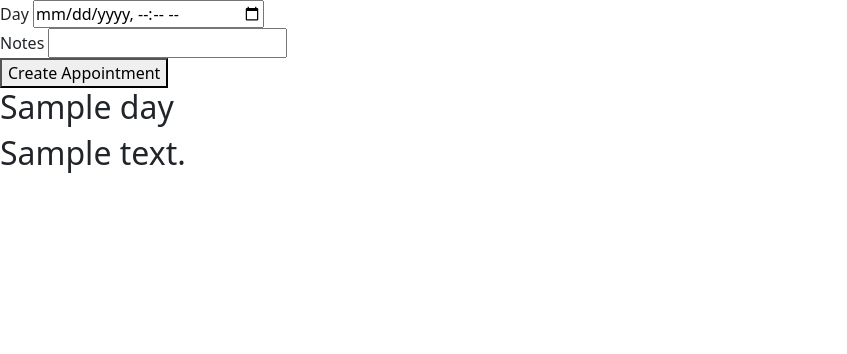
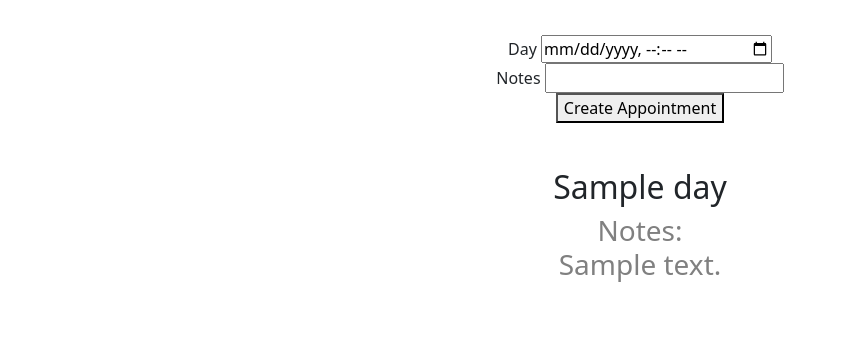
Before and after one commit to jerenteria/appointment_project, a Django app: template appointment_project/appointment_app/templates/index.html in a window 1280 px wide. Shown: the top 354 px of the page, without its empty margins (0-847 px from the left). Run offline with Django 3.2, Linux system fonts and the light colour scheme; the template is opened without the code that fills it: most values are stand-ins (such as "Sample title", 1, 10 or a date in 2020).

Commit message:
css done

```diff
--- /dev/null
+++ b/appointment_project/appointment_app/static/css/style.css
@@ -0,0 +1,13 @@
+.center {
+    text-align: center;
+    padding-top: 35px;
+}
+
+#render-appointments {
+    padding: 45px;
+}
+
+#render-notes {
+    padding-bottom: 20px;
+    color: gray;
+}
--- a/appointment_project/appointment_app/templates/index.html
+++ b/appointment_project/appointment_app/templates/index.html
@@ -4,26 +4,32 @@
 <head>
     <meta charset="UTF-8">
     <meta name="viewport" content="width=device-width, initial-scale=1.0">
+    <link rel="stylesheet" type="text/css" href="/static/css/style.css">
     <link href="https://cdn.jsdelivr.net/npm/bootstrap@5.2.0/dist/css/bootstrap.min.css" rel="stylesheet" integrity="sha384-gH2yIJqKdNHPEq0n4Mqa/HGKIhSkIHeL5AyhkYV8i59U5AR6csBvApHHNl/vI1Bx" crossorigin="anonymous">
     <title>Home</title>
 </head>
 <body>
+    <div class="center">
         <form action="/make_appointment" method="POST">
             {% csrf_token %}
-        <div class="form-group">
+            <div class="day" id="day">
                 <label for="day">Day</label>
                 <input type="datetime-local" name="day">
             </div>
-        <div class="form-group">
+            <div class="notes">
                 <label for="notes">Notes</label>
                 <input type="textarea" name="notes">
             </div>
             <button>Create Appointment</button>
         </form>
 
+        <div id="render-appointments">
             {% for appointment in all_appointments %}
-    <h2>{{appointment.day}} </h2>
-    <h2>{{appointment.notes}}</h2>
+            <h2>{{appointment.day}}</h2>
+            <h3 id="render-notes"> Notes: <br>
+                {{appointment.notes}}</h3>
             {% endfor %}
+        </div>
+    </div>
 </body>
 </html>
```
Lines whose indentation alone changed are shown as unchanged.
